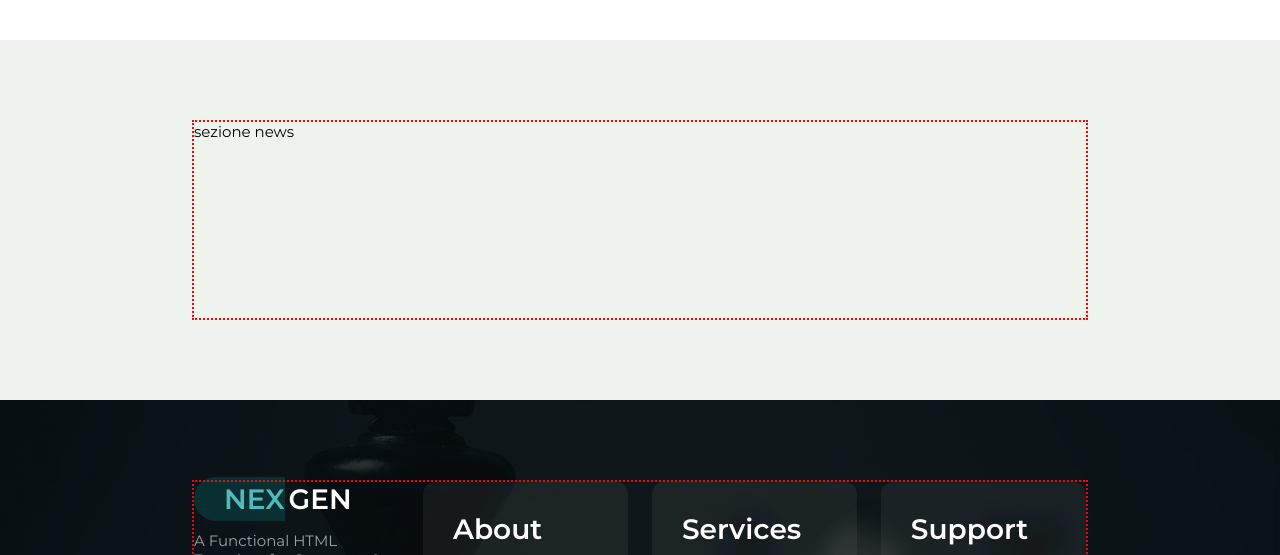
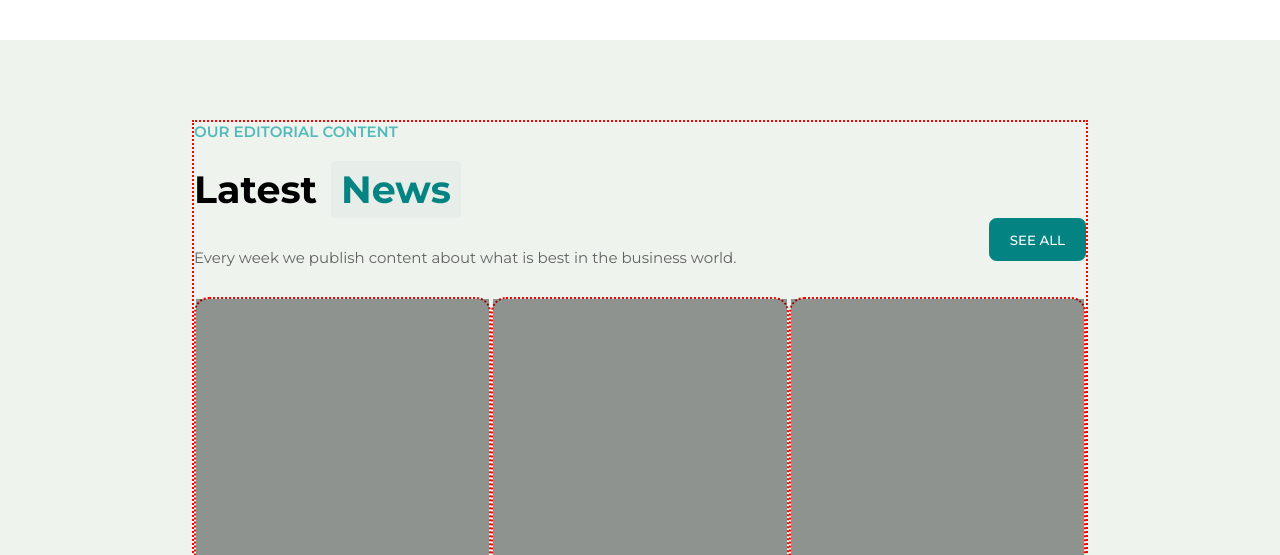
Before and after one commit to giuseppedagostino/proj-html-vuejs, a website: page index.html in a window 1280 px wide. Shown: the part 3570-4125 px from the top of the page. Drawn offline with nearby package versions, Linux system fonts and the light colour scheme.

Commit message:
Creazione mixin layover

```diff
--- a/index.html
+++ b/index.html
@@ -344,7 +344,17 @@
       <!-- sezione news-->
       <section id="news" class="padding">
         <div class="container_70">
-          sezione news
+          <p>our editorial content</p>
+          <h1>Latest</h1>
+          <h1>News</h1>
+          <p class="p_opacity">Every week we publish content about what is best in the business world.</p>
+          <button class="button_green">see all</button>
+
+          <div id="card_container_3">
+            <div class="card"></div>
+            <div class="card"></div>
+            <div class="card"></div>
+          </div>
         </div>
       </section>
       <!-- /sezione news -->
--- a/src/partials/_main.scss
+++ b/src/partials/_main.scss
@@ -3,19 +3,15 @@
 main {
 
   // JUMBOTRON
-  #jumbotron::before {
-  content: "";
-  position: absolute;
-  top: 0; left: 0;
-  width: 100%; height: 100%;
-  background-color: rgba(0,0,0,0.4);
-  }
   #jumbotron {
     position: relative;
     height: 800px;
     background: url("../img/bg-2.jpg");
     background-position: center;
     background-size: cover;
+    &::before {
+      @include layover;
+    }
     .container_70 {
       position: relative;
       height: 100%;
@@ -302,7 +298,30 @@ main {
   #news {
     background-color: $panna;
     .container_70 {
-      height: 200px;
+      @include green-subtitle;
+      h1 {
+        @include section-title;
+      }
+      .p_opacity {
+        display: inline-block;
+        width: 80%;
+      }
+      button {
+        float: right;
+      }
+      #card_container_3 {
+        display: flex;
+        justify-content: space-between;
+        .card {
+          position: relative;
+          height: 330px; width: 330px;
+          border: $debugBorder;
+          border-radius: 15px;
+          &::before {
+            @include layover;
+          }
+        }
+      }
     }
   }
   // FINE NEWS
--- a/src/partials/_mixins.scss
+++ b/src/partials/_mixins.scss
@@ -38,3 +38,10 @@
     color: black;
   }
 }
+@mixin layover {
+  content: "";
+  position: absolute;
+  top: 0; left: 0;
+  width: 100%; height: 100%;
+  background-color: rgba(0,0,0,0.4);
+}
```
Also changed, not shown: css/app.css.
